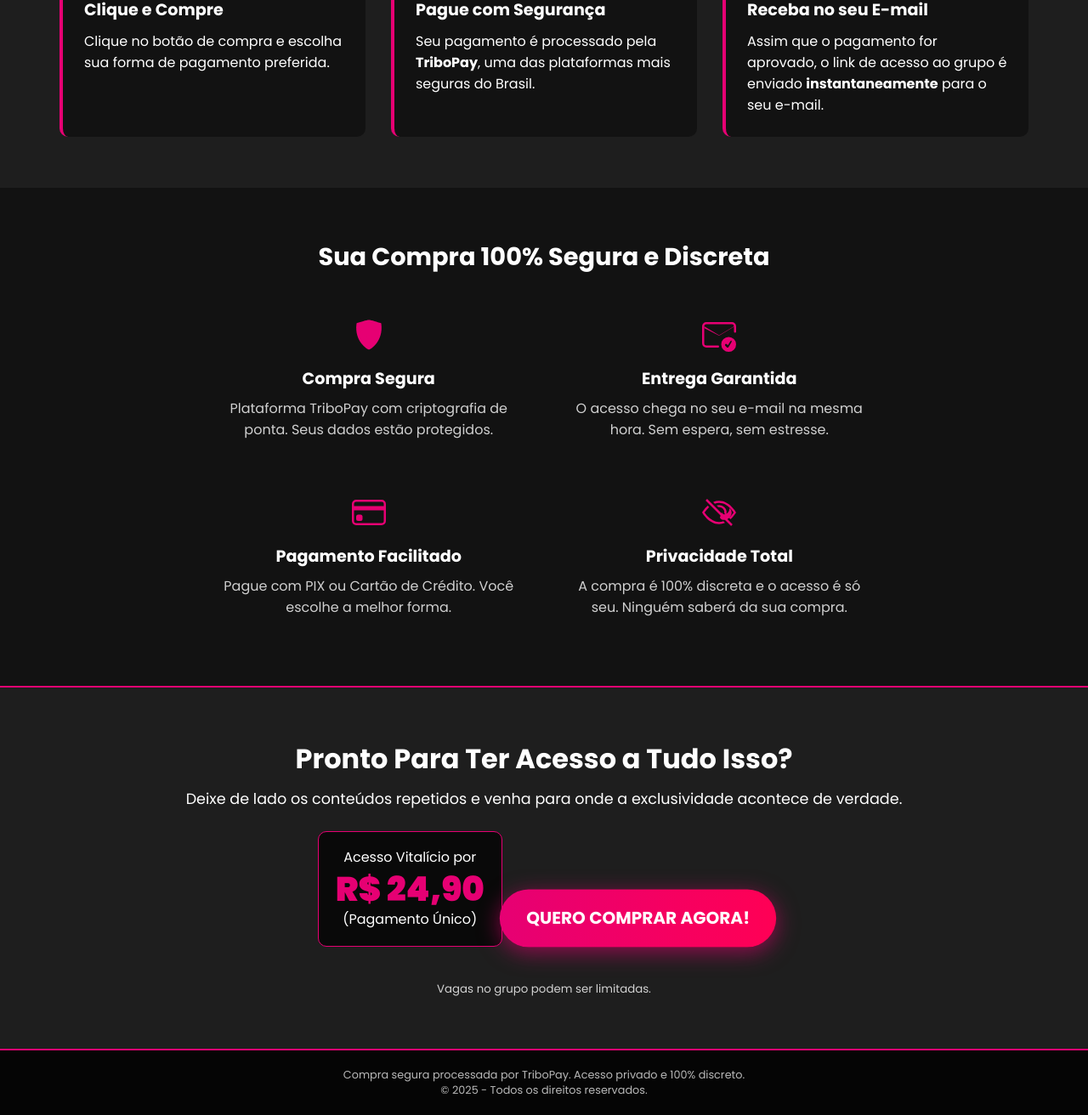
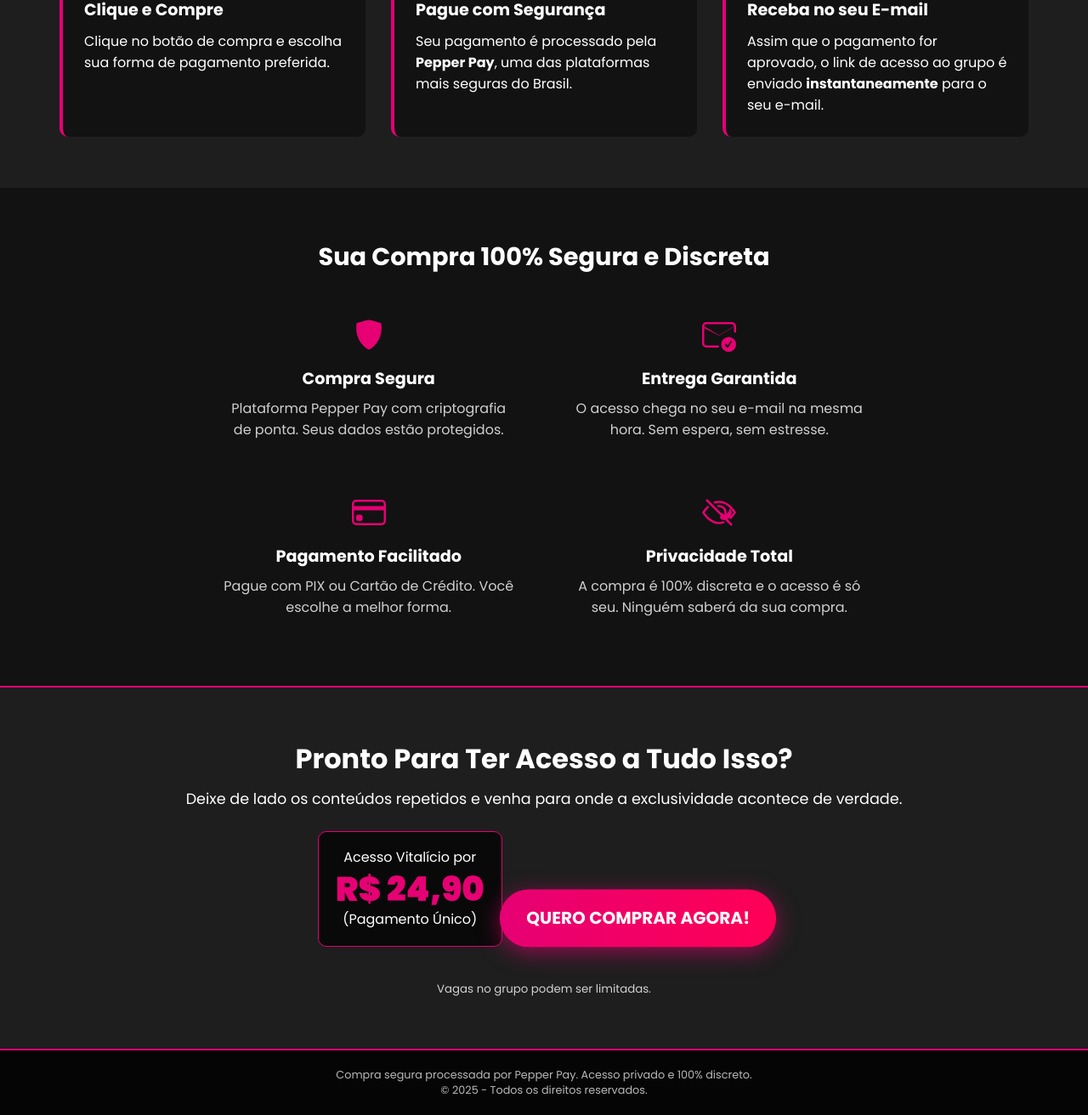
Before and after one commit to biatrixxxxxx/grupovip, a plain HTML site: page index.html in a window 1280 px wide. Shown: the part 2315-3627 px from the top of the page at 85% size. Drawn offline with Linux system fonts and the light colour scheme.

Commit message:
index.html

```diff
--- a/index.html
+++ b/index.html
@@ -303,7 +303,7 @@
                 <div class="step">
                     <span>2</span>
                     <h3>Pague com Segurança</h3>
-                    <p>Seu pagamento é processado pela <strong>TriboPay</strong>, uma das plataformas mais seguras do Brasil.</p>
+                    <p>Seu pagamento é processado pela <strong>Pepper Pay</strong>, uma das plataformas mais seguras do Brasil.</p>
                 </div>
                 <div class="step">
                     <span>3</span>
@@ -323,7 +323,7 @@
                         <path d="M8 10a1 1 0 1 0 0-2 1 1 0 0 0 0 2z"/>
                     </svg>
                     <h3>Compra Segura</h3>
-                    <p>Plataforma TriboPay com criptografia de ponta. Seus dados estão protegidos.</p>
+                    <p>Plataforma Pepper Pay com criptografia de ponta. Seus dados estão protegidos.</p>
                 </div>
                 <div class="feature-item">
                     <svg xmlns="http://www.w3.org/2000/svg" width="40" height="40" fill="currentColor" class="bi bi-envelope-check" viewBox="0 0 16 16">
@@ -368,7 +368,7 @@
     </main>
 
     <footer>
-        <p>Compra segura processada por TriboPay. Acesso privado e 100% discreto.</p>
+        <p>Compra segura processada por Pepper Pay. Acesso privado e 100% discreto.</p>
         <p>&copy; 2025 - Todos os direitos reservados.</p>
     </footer>
 
```
